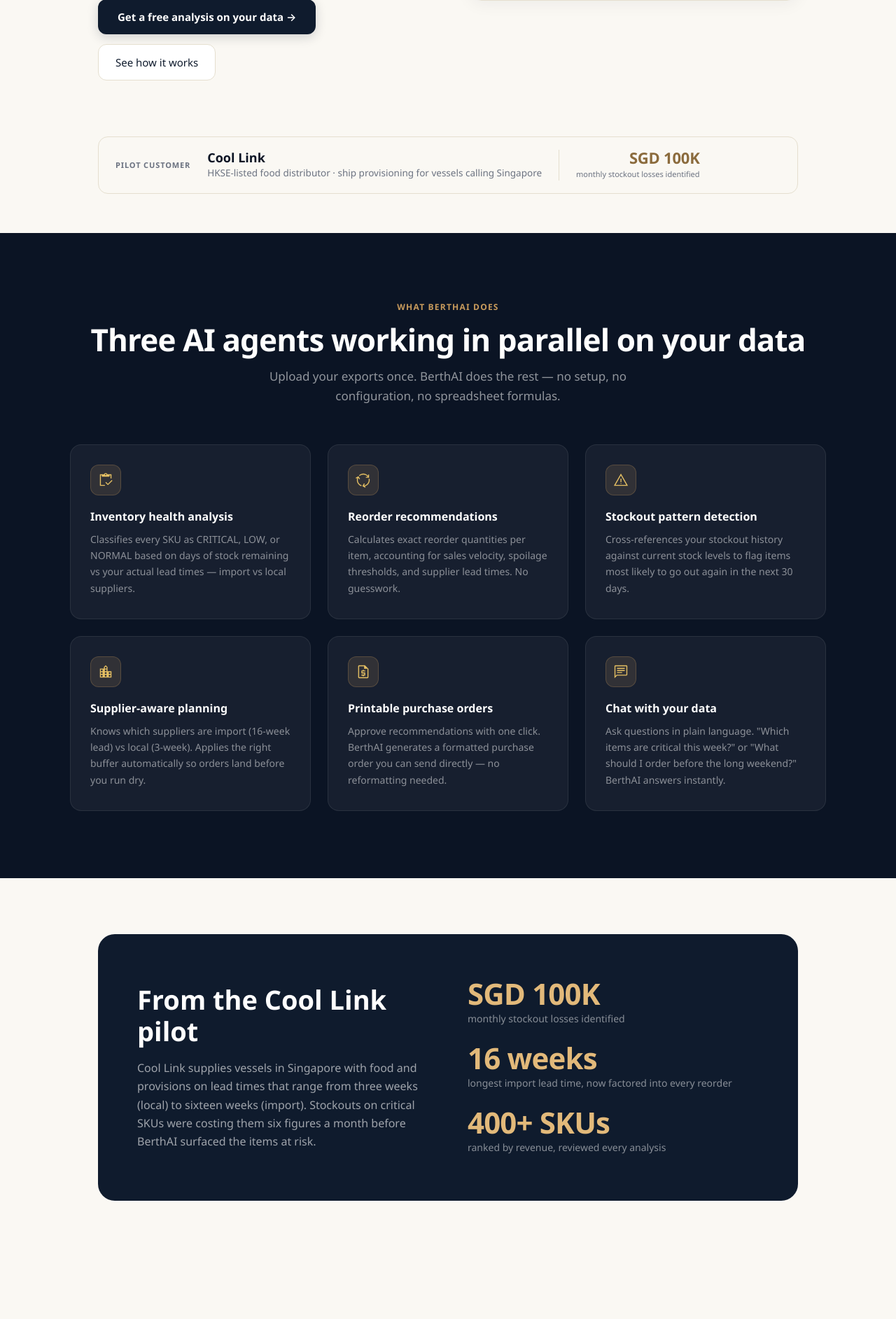
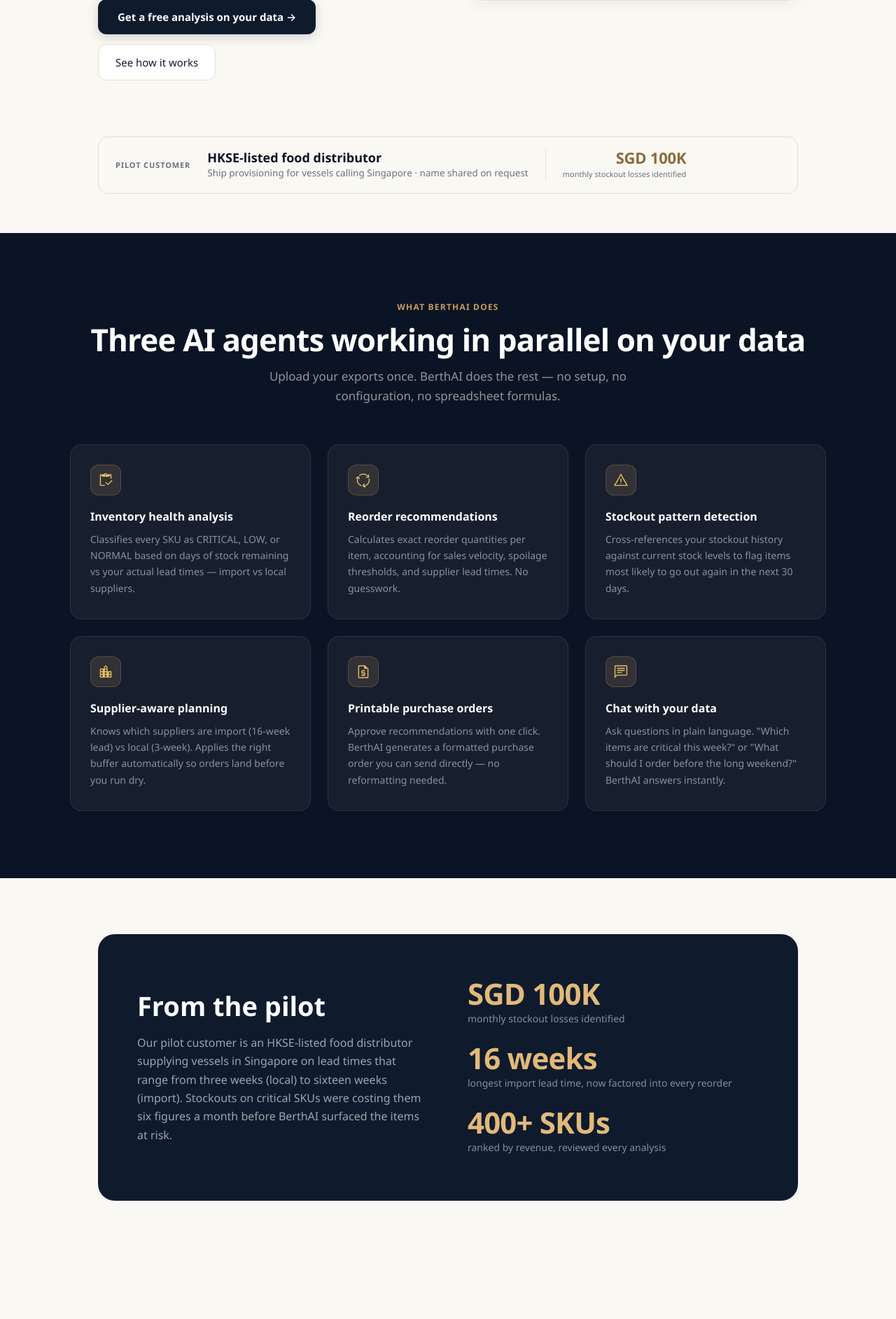
Before and after one commit to brother-yong/berthcast, a Flask app: page / in a window 1280 px wide. Shown: the part 703-2588 px from the top of the page at 70% size. Run offline with Flask 3, Linux system fonts and the light colour scheme; some web fonts are replaced.

Commit message:
Landing: anonymise pilot customer until permission is in

```diff
--- a/templates/landing.html
+++ b/templates/landing.html
@@ -720,8 +720,8 @@
   <div class="pilot-strip-inner">
     <div class="pilot-strip-label">Pilot customer</div>
     <div>
-      <div class="pilot-strip-name">Cool Link</div>
-      <div class="pilot-strip-desc">HKSE-listed food distributor &middot; ship provisioning for vessels calling Singapore</div>
+      <div class="pilot-strip-name">HKSE-listed food distributor</div>
+      <div class="pilot-strip-desc">Ship provisioning for vessels calling Singapore &middot; name shared on request</div>
     </div>
     <div class="pilot-strip-stat">
       <div class="pilot-strip-stat-value">SGD 100K</div>
@@ -777,8 +777,8 @@
 <div style="padding-top:80px; background:var(--paper);">
   <div class="stat-callout">
     <div class="stat-callout-copy">
-      <h2>From the Cool Link pilot</h2>
-      <p>Cool Link supplies vessels in Singapore with food and provisions on lead times that range from three weeks (local) to sixteen weeks (import). Stockouts on critical SKUs were costing them six figures a month before BerthAI surfaced the items at risk.</p>
+      <h2>From the pilot</h2>
+      <p>Our pilot customer is an HKSE-listed food distributor supplying vessels in Singapore on lead times that range from three weeks (local) to sixteen weeks (import). Stockouts on critical SKUs were costing them six figures a month before BerthAI surfaced the items at risk.</p>
     </div>
     <div class="stat-callout-numbers">
       <div class="stat-item">
```
